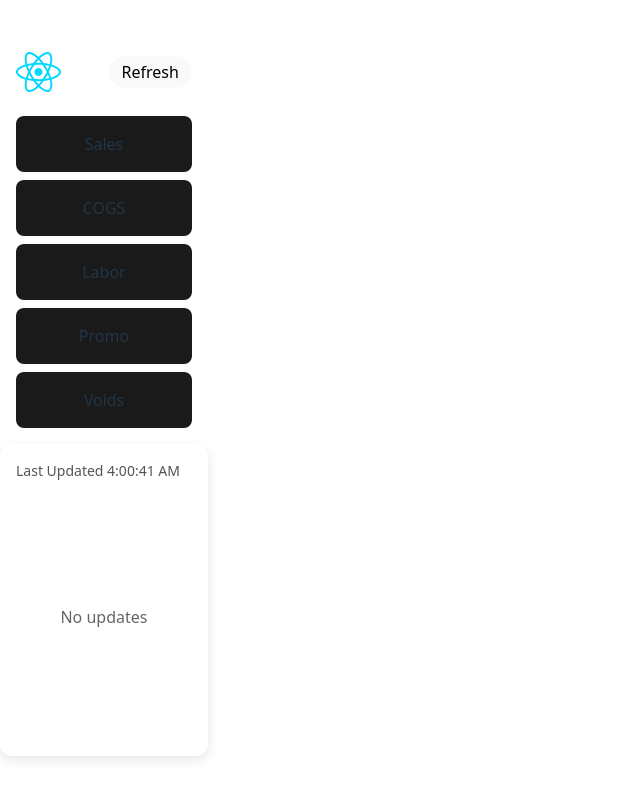
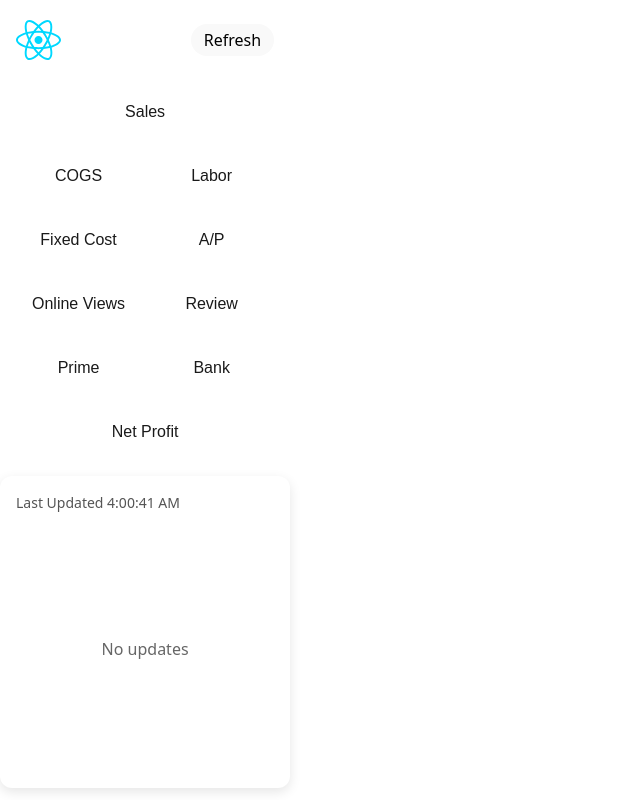
Before and after one commit to sklores/innovue5, a React (Vite) app: page / in a window 1280 px wide. Shown: the whole page, without its empty margins (0-640 px from the left). Built offline with nearby package versions, Linux system fonts and the light colour scheme.

Commit message:
feat: restructure KPI tiles

```diff
--- /dev/null
+++ b/src/features/kpi/KpiTile.tsx
@@ -0,0 +1,23 @@
+import { tileColor } from '../../app/selectors'
+
+interface KpiTileProps {
+  label: string
+  full?: boolean
+}
+
+const KpiTile = ({ label, full }: KpiTileProps) => {
+  return (
+    <div
+      className={`kpi-tile${full ? ' full' : ''}`}
+      style={{
+        backgroundColor: tileColor(),
+        color: '#1a1a1a',
+        fontFamily: 'Manrope, sans-serif',
+      }}
+    >
+      {label}
+    </div>
+  )
+}
+
+export default KpiTile
--- a/src/features/kpi/KpiTiles.tsx
+++ b/src/features/kpi/KpiTiles.tsx
@@ -1,13 +1,18 @@
-const tiles = ['Sales', 'COGS', 'Labor', 'Promo', 'Voids']
+import KpiTile from './KpiTile'
 
 const KpiTiles = () => {
   return (
     <div className="kpi-grid">
-      {tiles.map((name) => (
-        <div key={name} className="kpi-tile">
-          {name}
-        </div>
-      ))}
+      <KpiTile label="Sales" full />
+      <KpiTile label="COGS" />
+      <KpiTile label="Labor" />
+      <KpiTile label="Fixed Cost" />
+      <KpiTile label="A/P" />
+      <KpiTile label="Online Views" />
+      <KpiTile label="Review" />
+      <KpiTile label="Prime" />
+      <KpiTile label="Bank" />
+      <KpiTile label="Net Profit" full />
     </div>
   )
 }
--- a/src/styles/kpi.css
+++ b/src/styles/kpi.css
@@ -1,13 +1,16 @@
 .kpi-grid {
   display: grid;
-  grid-template-columns: repeat(auto-fit, minmax(100px, 1fr));
+  grid-template-columns: repeat(2, 1fr);
   gap: 0.5rem;
   padding: 1rem;
 }
 
 .kpi-tile {
-  background: #1a1a1a;
   padding: 1rem;
   border-radius: 0.5rem;
   text-align: center;
 }
+
+.kpi-tile.full {
+  grid-column: span 2;
+}
```
